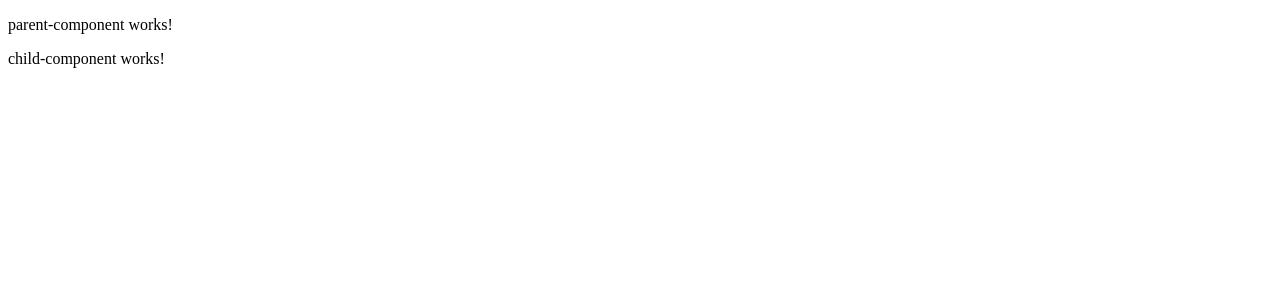
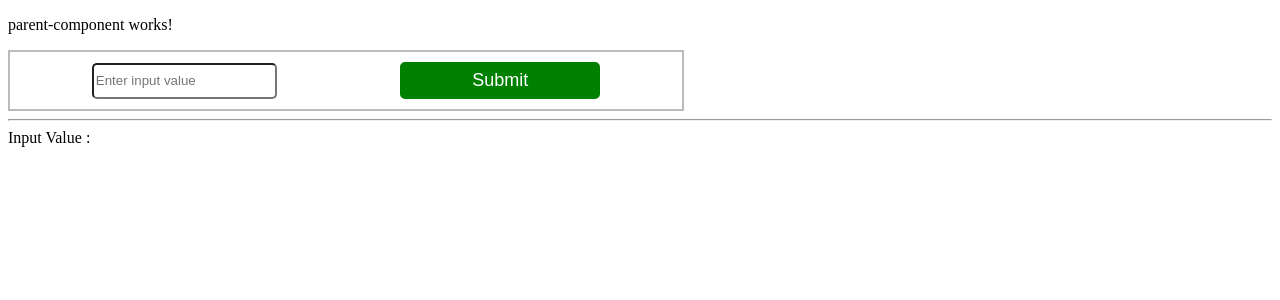
Before and after one commit to surbhi-goel/angular-life-cycle, an Angular app: page / in a window 1280 px wide. Shown: the top 300 px of the page. Built offline with nearby package versions, Linux system fonts and the light colour scheme.

Commit message:
ngOnChanges added

```diff
--- a/src/app/child-component/child-component.component.html
+++ b/src/app/child-component/child-component.component.html
@@ -1 +1,3 @@
-<p>child-component works!</p>
+<div>
+    Input Value : <strong>{{input_val}}</strong>
+</div>
--- a/src/app/child-component/child-component.component.ts
+++ b/src/app/child-component/child-component.component.ts
@@ -1,15 +1,27 @@
-import { Component, OnInit } from '@angular/core';
+import { Component, Input, OnChanges, OnInit, SimpleChanges } from '@angular/core';
 
 @Component({
   selector: 'app-child-component',
   templateUrl: './child-component.component.html',
   styleUrls: ['./child-component.component.scss']
 })
-export class ChildComponentComponent implements OnInit {
+export class ChildComponentComponent implements OnInit, OnChanges {
+
+  @Input() input_val: String = 'Default Value';
 
   // constructor first called in the life-cycle
   constructor() {
     console.log('constructor called ');
+  }
+
+  // ngOnChanges called after constructor
+  // ngOnChanges called whenever there is any change in 'Input' property
+  /**
+   * test this function by changing input_val value
+   * from the parent component
+   */
+  ngOnChanges(changes: SimpleChanges) {
+    console.log('ngOnChanges called ', changes);
   }
 
   ngOnInit(): void {
--- a/src/app/parent-component/parent-component.component.html
+++ b/src/app/parent-component/parent-component.component.html
@@ -1,3 +1,10 @@
 <p>parent-component works!</p>
 
-<app-child-component></app-child-component>
+<div>
+    <input type="text" placeholder="Enter input value" #val>
+    <button (click)="onSubmit(val)">Submit</button>
+</div>
+
+<hr />
+
+<app-child-component [input_val]="input_val"></app-child-component>
--- a/src/app/parent-component/parent-component.component.scss
+++ b/src/app/parent-component/parent-component.component.scss
@@ -0,0 +1,23 @@
+div {
+    width: 50%;
+    border: 2px solid #bbb;
+    padding: 10px 20px;
+    display: flex;
+    justify-content: space-around;
+    align-items: center;
+
+    input {
+        height: 30px;
+        border-radius: 5px;
+    }
+
+    button {
+        border: 2px solid green;
+        border-radius: 5px;
+        background: green;
+        color: #fff;
+        padding: 6px 15px;
+        font-size: 18px;
+        width: 200px;
+    }
+}
--- a/src/app/parent-component/parent-component.component.ts
+++ b/src/app/parent-component/parent-component.component.ts
@@ -7,9 +7,15 @@ import { Component, OnInit } from '@angular/core';
 })
 export class ParentComponentComponent implements OnInit {
 
+  input_val: string = '';
+
   constructor() { }
 
   ngOnInit(): void {
   }
 
+  onSubmit(val: any) {
+    this.input_val = val.value;
+  }
+
 }
```
